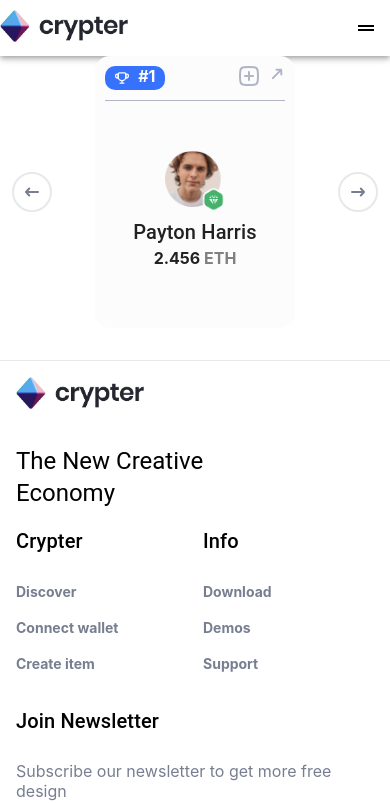
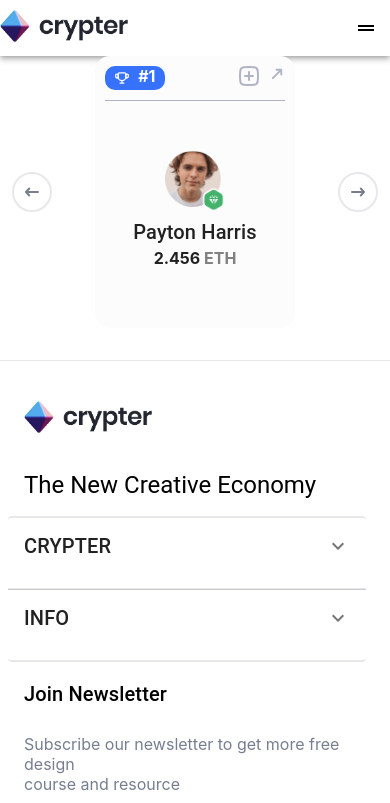
Before and after one commit to sahilgundecha/crypter, a React (Create React App) app: page /seller-buyer-carousel in a window 390 px wide. Shown: the top 803 px of the page. Built offline with nearby package versions, Linux system fonts and the light colour scheme.

Commit message:
chnages done

```diff
--- a/src/Common/FooterComponent/Footer.tsx
+++ b/src/Common/FooterComponent/Footer.tsx
@@ -1,9 +1,20 @@
-import { Container, Grid, Typography, Box } from "@mui/material";
+import {
+  Container,
+  Grid,
+  Typography,
+  Box,
+  Accordion,
+  AccordionSummary,
+  AccordionDetails,
+  Divider,
+} from "@mui/material";
 import { Link } from "react-router-dom";
+
 import AppIcon from "../../Assets/images/App_Icon.png";
 import { makeStyles } from "@mui/styles";
 import Searchbar from "../Searchbar/Searchbar";
 import ArrowCircleRightIcon from "@mui/icons-material/ArrowCircleRight";
+import ExpandMoreIcon from "@mui/icons-material/ExpandMore";
 
 declare module "@mui/material/Typography" {
   interface TypographyPropsVariantOverrides {
@@ -24,7 +35,14 @@ const useStyles = makeStyles({
   link: {
     color: "#777E90",
     textDecoration: "none",
-    fontSize: "14px",
+    fontSize: "16px",
+    lineHeight: 1.14286,
+    fontWeight: 700,
+  },
+  accordianLink: {
+    color: "#777E90",
+    textDecoration: "none",
+    fontSize: "20px !important",
     lineHeight: 1.14286,
     fontWeight: 700,
   },
@@ -35,11 +53,12 @@ const FooterComponent = () => {
 
   return (
     <Box
-
       sx={{
         flexGrow: 0,
-        display: { xs: "flex", md: "flex" },
-        p:2,
+        display: { xs: "flex", md: "flex", sm: "flex" },
+
+        p: 3,
+        py: 5,
         my: 4,
         borderTop: 1,
         borderColor: "#E6E8EC",
@@ -47,19 +66,25 @@ const FooterComponent = () => {
     >
       <Container>
         <Grid container spacing={2}>
-          <Grid item xs={12} sm={4} md={4}>
+          <Grid item xs={12} sm={12} md={3}>
             <Box>
-              <Link to="#">
+              <Link to="/crypter">
                 <img src={AppIcon} alt="logo" className={`${classes.logo}`} />
               </Link>
             </Box>
             <Box>
               <Typography variant="h5" display="block" component="div" mt={4}>
-                The New Creative<br></br>Economy
-              </Typography>{" "}
+                The New Creative Economy
+              </Typography>
             </Box>
           </Grid>
-          <Grid item xs>
+          <Grid
+            item
+            xs={12}
+            md={3}
+            sm={6}
+            sx={{ display: { md: "block", xs: "none", sm: "block" } }}
+          >
             <Box sx={{ mb: 3 }}>
               <Typography variant="h6" component="h6">
                 Crypter
@@ -75,35 +100,122 @@ const FooterComponent = () => {
                 Connect wallet
               </Link>
             </Box>
-            <Box sx={{ mb: 2 }}>
+            {/* <Box sx={{ mb: 2 }}>
               <Link to={"/Upload"} className={`${classes.link}`}>
                 Create item
               </Link>
-            </Box>
+            </Box> */}
           </Grid>
-          <Grid item xs>
+
+          {/* Accordian in small screen device */}
+          <Grid
+            sx={{
+              display: { md: "none", xs: "flex", sm: "none" },
+              flexDirection: "column",
+              alignItems: "center",
+              width: "100%",
+              marginTop: "15px",
+            }}
+          >
+            <Accordion
+              sx={{
+                width: "100%",
+                boxShadow: "none",
+                border: "none",
+                borderTop: "2px solid #E6E8EC",
+                minHeight: "70px",
+              }}
+            >
+              <AccordionSummary
+                expandIcon={<ExpandMoreIcon />}
+                aria-controls="panel1a-content"
+                id="panel1a-header"
+              >
+                <Typography variant="h6" component="h6">
+                  CRYPTER
+                </Typography>
+              </AccordionSummary>
+              <AccordionDetails>
+                <Box sx={{ mb: 2 }}>
+                  <Link
+                    to={"/search-filter"}
+                    className={`${classes.accordianLink}`}
+                  >
+                    Discover
+                  </Link>
+                </Box>
+                <Box>
+                  <Link
+                    to={"/connect-wallet"}
+                    className={`${classes.accordianLink}`}
+                  >
+                    Connect wallet
+                  </Link>
+                </Box>
+              </AccordionDetails>
+            </Accordion>
+            <Accordion
+              sx={{
+                width: "100%",
+                boxShadow: "none",
+                border: "none",
+                borderBottom: "2px solid #E6E8EC",
+                borderTop: "2px solid #E6E8EC",
+                minHeight: "70px",
+              }}
+            >
+              <AccordionSummary
+                expandIcon={<ExpandMoreIcon />}
+                aria-controls="panel2a-content"
+                id="panel2a-header"
+              >
+                <Typography variant="h6" component="h6">
+                  INFO
+                </Typography>
+              </AccordionSummary>
+              <AccordionDetails>
+                <Box sx={{ mb: 2 }}>
+                  <Link to={"/faq"} className={`${classes.accordianLink}`}>
+                    FAQ
+                  </Link>
+                </Box>
+                <Box>
+                  <Link to={"/Upload"} className={`${classes.accordianLink}`}>
+                    Create item
+                  </Link>
+                </Box>
+              </AccordionDetails>
+            </Accordion>
+          </Grid>
+          <Grid
+            item
+            xs={12}
+            md={2}
+            sm={6}
+            sx={{ display: { md: "block", xs: "none", sm: "block" } }}
+          >
             <Box sx={{ mb: 3 }}>
               <Typography variant="h6" component="h6">
                 Info
               </Typography>
             </Box>
             <Box sx={{ mb: 2 }}>
-              <Link to={"/"} className={`${classes.link}`}>
-                Download
+              <Link to={"/faq"} className={`${classes.link}`}>
+                FAQ
               </Link>
             </Box>
             <Box sx={{ mb: 2 }}>
-              <Link to={"/"} className={`${classes.link}`}>
-                Demos
+              <Link to={"/Upload"} className={`${classes.link}`}>
+                Create item
               </Link>
             </Box>
-            <Box sx={{ mb: 2 }}>
+            {/* <Box sx={{ mb: 2 }}>
               <Link to={"/"} className={`${classes.link}`}>
                 Support
               </Link>
-            </Box>
+            </Box> */}
           </Grid>
-          <Grid item xs={12} sm={4} md={4}>
+          <Grid item xs={12} md={4} sm={12}>
             <Box sx={{ mb: 3 }}>
               <Typography variant="h6" component="h6">
                 Join Newsletter
--- a/src/Components/Bidcard/Bidcard.tsx
+++ b/src/Components/Bidcard/Bidcard.tsx
@@ -36,6 +36,7 @@ const Bidcard: FC<Props> = ({ cardData }, props) => {
             padding: " 0px",
             margin: "25px 5px",
           }}
+          className="cardPaper"
         >
           <Card
             style={{
--- a/src/Components/Bidcard/bidcard.css
+++ b/src/Components/Bidcard/bidcard.css
@@ -145,11 +145,36 @@
 }
 
 @media (max-width: 768px) {
-  .withMargin {
-    margin: 10px !important;
+  .searchCardDiv .cardPaper {
+    width: 45% !important;
+    margin: 10px 0px !important;
+    padding: 10px !important;
+    display: flex;
+    align-items: center;
+    background-color: #fff !important;
+  }
+  .searchCardDiv .withMargin,
+  .ItemWrapper1 .withMargin {
+    width: 100% !important;
+    background-color: transparent !important;
+  }
+  .ItemWrapper1 .withMargin {
+    width: 47% !important;
+    background-color: transparent !important;
   }
 }
-
+@media (max-width: 600px) {
+  .searchCardDiv .cardPaper {
+    width: 100% !important;
+    margin: 10px 0px !important;
+    padding: 10px !important;
+    display: flex;
+    align-items: center;
+  }
+  .searchCardDiv .withMargin {
+    width: 100% !important;
+  }
+}
 @media (max-width: 320px) {
   .bidcardCarosel .css-1e6y48t-MuiButtonBase-root-MuiButton-root {
     display: none !important;
--- a/src/Pages/DiscoverHomePage/Discover.css
+++ b/src/Pages/DiscoverHomePage/Discover.css
@@ -1,6 +1,12 @@
 /* NEW DISCOVER */
 
 .ItemWrapper {
+  display: flex;
+  flex-direction: row;
+  align-items: center;
+  justify-content: space-around;
+}
+.ItemWrapper1 {
   display: flex;
   flex-direction: row;
   align-items: center;
@@ -46,13 +52,14 @@
     height: 42px;
   }
 }
-@media (max-width: 500px) {
+@media (max-width: 700px) {
   .css-1oqqzyl-MuiContainer-root {
     padding-left: 0px !important;
     padding-right: 0px !important;
   }
   .discoverDropdown,
-  .filterButton {
+  .filterButton,
+  .discoverDropdownBelow {
     width: 100%;
     margin-bottom: 5px;
   }
@@ -64,4 +71,22 @@
     height: 45px;
     font-size: 20px;
   }
+  .ItemWrapper {
+    display: flex;
+    flex-direction: column;
+    justify-content: center;
+    align-items: center;
+  }
 }
+@media (max-width: 500px) {
+  .ItemWrapper1 {
+    width: max-content !important;
+  }
+  .bidcardDiv .css-19kzrtu {
+    overflow: scroll !important;
+  }
+  .ItemWrapper1 .withMargin {
+    width: max-content !important;
+    background-color: #fff !important;
+  }
+}
--- a/src/Pages/DiscoverHomePage/Discover.tsx
+++ b/src/Pages/DiscoverHomePage/Discover.tsx
@@ -179,42 +179,42 @@ const Discover = () => {
 
       <Box className="bidcardDiv">
         <TabPanel value={value} index={0}>
-          <Grid container className="ItemWrapper">
+          <Grid container className="ItemWrapper1">
             {Data.map((item, index) => (
               <Bidcard cardData={item} key={item.id} />
             ))}
           </Grid>
         </TabPanel>
         <TabPanel value={value} index={1}>
-          <Grid container className="ItemWrapper">
+          <Grid container className="ItemWrapper1">
             {Data.map((item, index) => (
               <Bidcard cardData={item} key={item.id} />
             ))}
           </Grid>
         </TabPanel>
         <TabPanel value={value} index={2}>
-          <Grid container className="ItemWrapper">
+          <Grid container className="ItemWrapper1">
             {Data.map((item, index) => (
               <Bidcard cardData={item} key={item.id} />
             ))}
           </Grid>
         </TabPanel>
         <TabPanel value={value} index={3}>
-          <Grid container className="ItemWrapper">
+          <Grid container className="ItemWrapper1">
             {Data.map((item, index) => (
               <Bidcard cardData={item} key={item.id} />
             ))}
           </Grid>
         </TabPanel>
         <TabPanel value={value} index={4}>
-          <Grid container className="ItemWrapper">
+          <Grid container className="ItemWrapper1">
             {Data.map((item, index) => (
               <Bidcard cardData={item} key={item.id} />
             ))}
           </Grid>
         </TabPanel>
         <TabPanel value={value} index={5}>
-          <Grid container className="ItemWrapper">
+          <Grid container className="ItemWrapper1">
             {Data.map((item, index) => (
               <Bidcard cardData={item} key={item.id} />
             ))}
```
Also changed, not shown: src/Components/SearchFilterPage/SearchFilter.tsx (+52 -6 lines).
